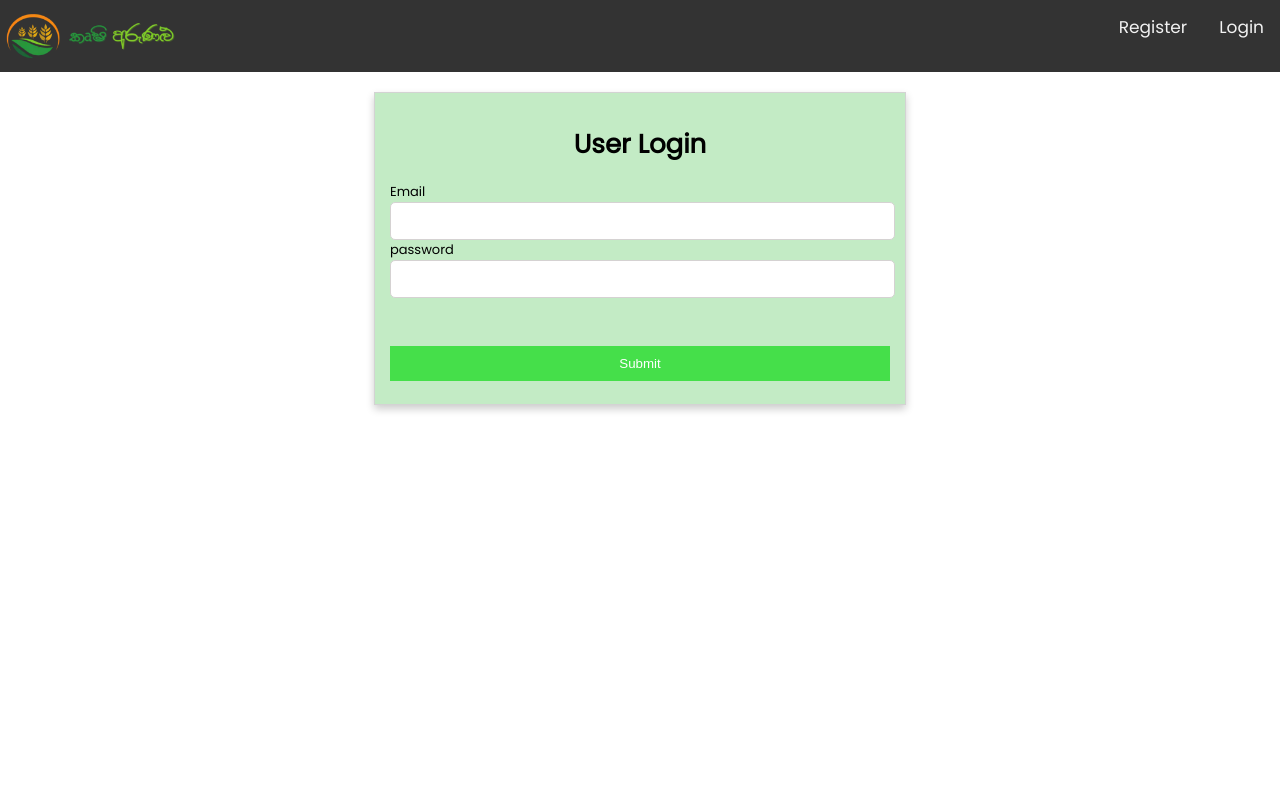
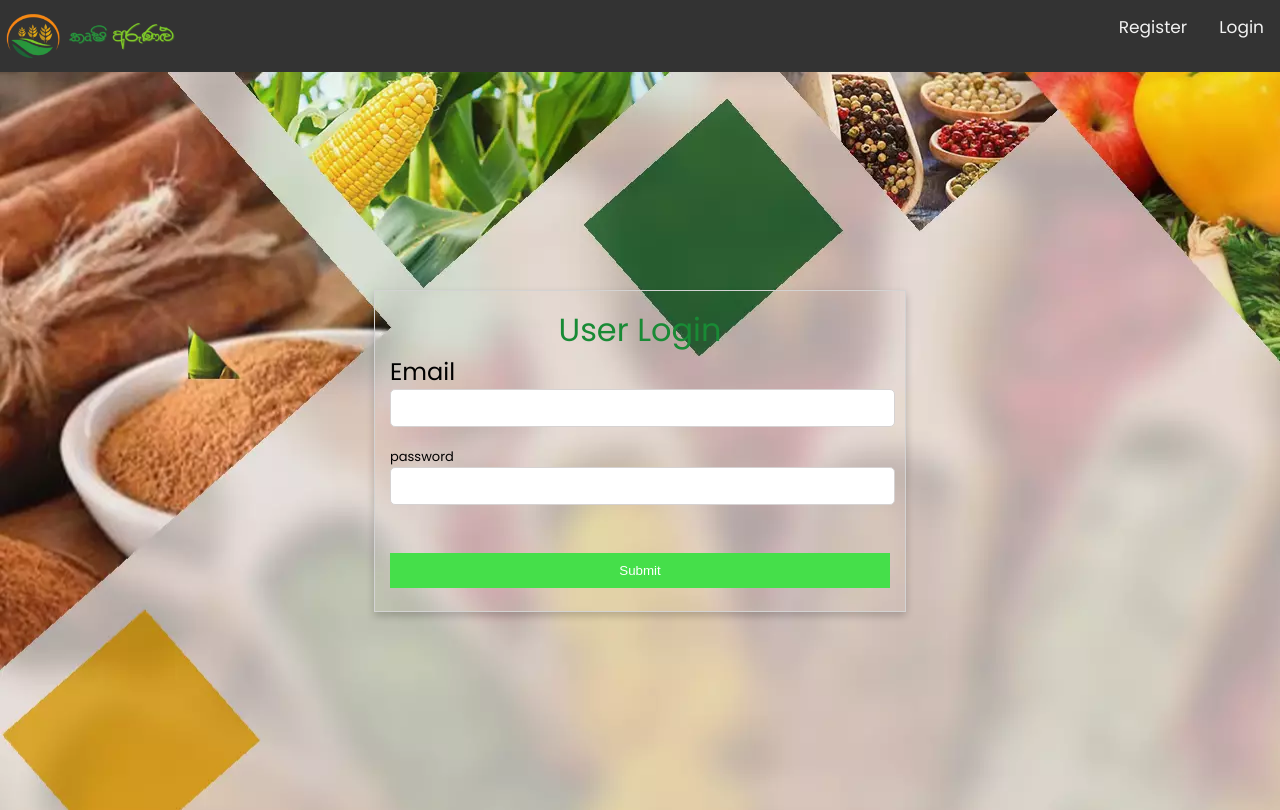
Before and after one commit to Rumindu/SYGP-reattemp, a PHP site: page /SYGP/ in a window 1280 px wide. Before the commit the page ends 412 px from the top, so only its background shows below. Run offline with PHP 8.4, Linux system fonts and the light colour scheme.

Commit message:
do some modification in login and register pages

```diff
--- a/app/views/users/v_login.php
+++ b/app/views/users/v_login.php
@@ -1,14 +1,16 @@
 <?php require APPROOT. '/views/inc/header.php'; ?>
 <?php require APPROOT. '/views/inc/topnavbar.php'; ?>
 
-  <div class="form-container">
-    <center><h1>User Login</h1></center>
+
+<main class="login-logout-main">
+  <div class="form-container-login-logout" >
+    <center style="font-size:2rem; color:#198a35">User Login</center>
 
     <form action="" method="POST">
-      <div class="form-input-title">Email</div>
+      <div class="form-input-title" style="font-size:1.5rem">Email</div>
       <input type="email" name="email"  id="email" class="email" value="<?php echo $data['email'];?>">
       <span class="form-invalid"><?php echo $data['email_err'];?></span>
-
+      <br>
       <div class="form-input-title">password</div>
       <input type="password" name="password"  id="password" class="password" value="<?php echo $data['password'];?>">
       <span class="form-invalid"><?php echo $data['password_err'];?></span>
@@ -21,5 +23,6 @@
       <?php flash('reg_flash'); ?>
     </div>
   </div>
+</main>
 
 <?php require APPROOT. '/views/inc/footer.php'; ?>
--- a/app/views/users/v_register.php
+++ b/app/views/users/v_register.php
@@ -1,8 +1,9 @@
 <?php require APPROOT. '/views/inc/header.php'; ?>
 <?php require APPROOT. '/views/inc/topnavbar.php'; ?>
 
-  <div class="form-container">
-    <center><h1>User Sign up</h1></center>
+  <main class="login-logout-main">
+    <div class="form-container-login-logout" >
+      <center style="font-size:2rem; color:#198a35">User Sign up</center>
       <form action="" method="POST">
 
         <div class="form-input-title">Name</div>
@@ -25,5 +26,6 @@
 
       </form>
     </div>
+  </main>
 
 <?php require APPROOT. '/views/inc/footer.php'; ?>
--- a/public/css/components/form_styles.css
+++ b/public/css/components/form_styles.css
@@ -20,3 +20,28 @@ input[type=text], input[type=password], input[type=email] {
   margin-right: 10px;
   display: block;
 }
+
+.form-invalid{
+  color:  red;
+
+}
+
+.login-logout-main{
+  height: 92.3vh;
+  width: 100vw;
+  background-image:url(../../img/login-bg.webp);
+  display: flex;
+  align-items: center;
+  justify-content: center;
+
+}
+
+.form-container-login-logout{
+
+
+  margin-top: 20px;
+  padding: 15px;
+  box-shadow: 0 4px 8px 0 rgba(0,0,0,0.2);
+  width: 500px;
+  border: 1px solid #d3d3d3;
+}
```
Also changed, not shown: public/img/login-bg.webp (added). Lines whose indentation alone changed are shown as unchanged.
